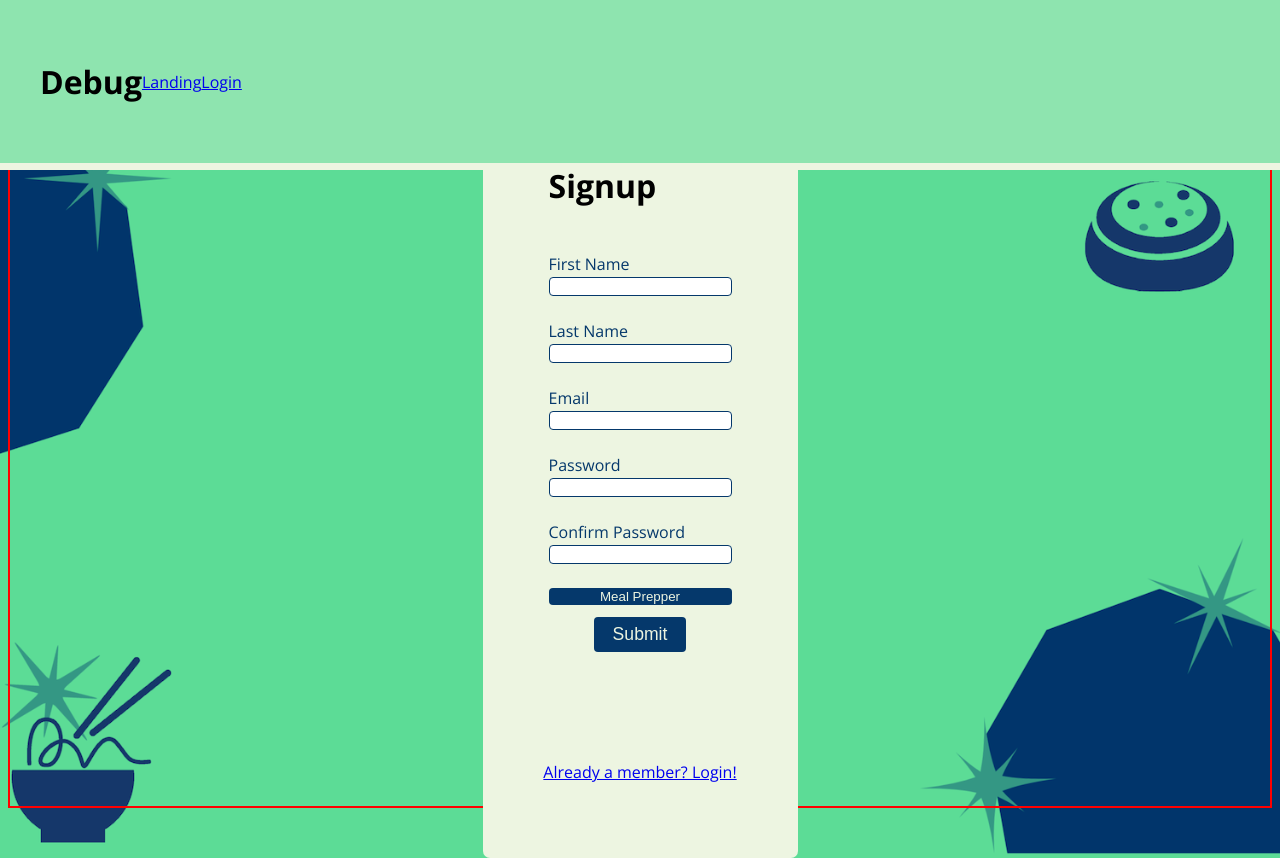
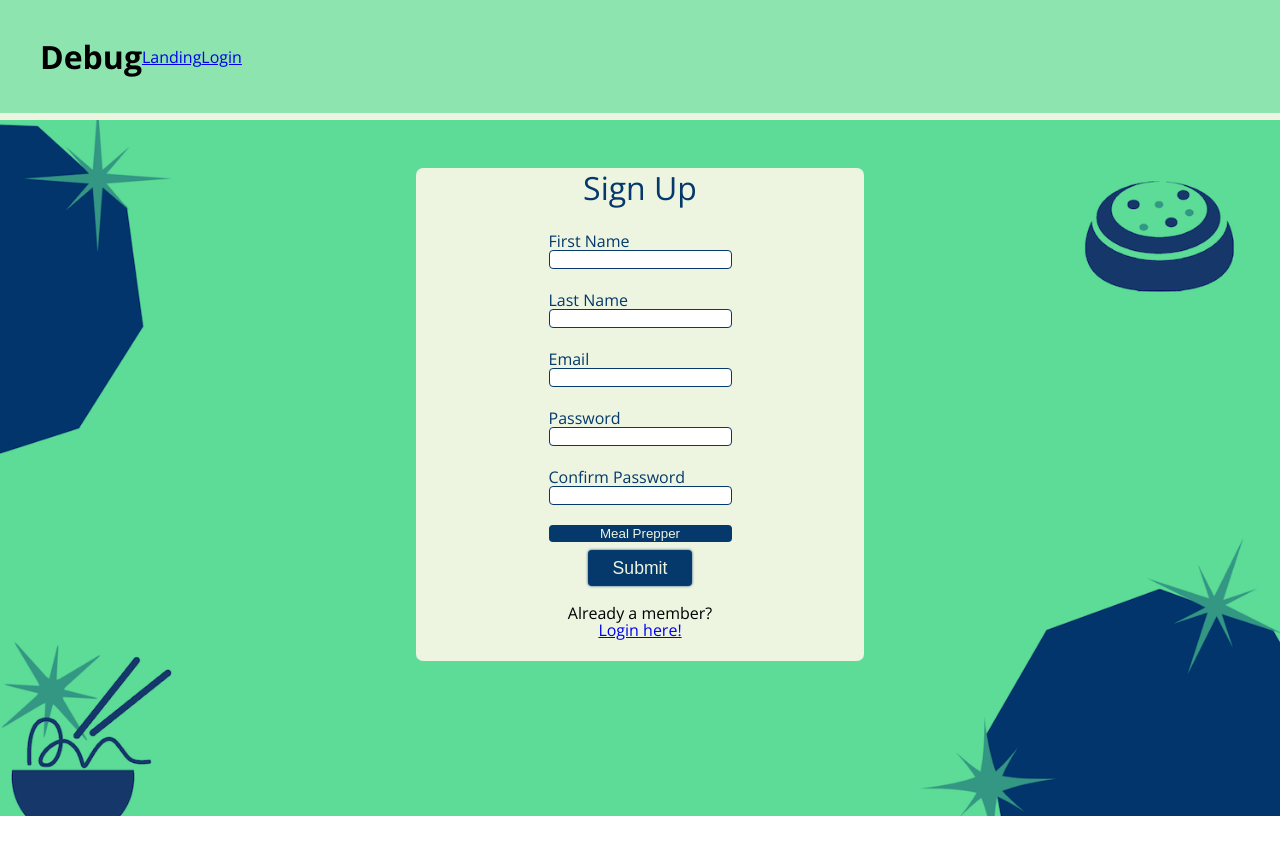
Before and after one commit to gabrielleford/mealPrepMarketClient, a React (Create React App) app: page /register in a window 1280 px wide. After the commit the page ends 816 px from the top, so only its background shows below. Built offline with nearby package versions, Linux system fonts and the light colour scheme.

Commit message:
most of signup styled

```diff
--- a/src/components/Auth/AuthElements.tsx
+++ b/src/components/Auth/AuthElements.tsx
@@ -1,8 +1,15 @@
 import { Link } from "react-router-dom";
 import styled from "styled-components";
 
-//** LOGIN STYLE ** //
+//TODO: Style meal prep button & responsiveness
 
+//-------------------------------------------//
+
+
+//            ** LOGIN STYLE **             //
+
+
+//------------------------------------------//
 // * Main div * //
 export const LoginContainer = styled.div`
   padding: 48px 0;
@@ -21,7 +28,7 @@ export const LoginWrapper = styled.div`
   align-items: center;
   justify-content: center;
   height: 50vh;
-  margin: auto auto 8vh auto;
+  margin: auto;
   border-radius: 7px;
   padding: 30px 0 20px 0px;
   background: #edf5e1;
@@ -62,8 +69,15 @@ export const LoginSubmit = styled.button`
   background: #05386b;
   border: none;
   border-radius: 4px;
+  box-shadow: 0 0 2px 1px rgba(5, 56, 107, 0.4);
   font-size: 1.1rem;
   padding: 7px 0;
+
+  &:hover {
+    color: #05386b;
+    background: #5cdb95;
+    box-shadow: 0 0 2px 1px rgba(92, 219, 149, 0.4);
+  }
 `
 
 // * New to Meal Prep Market? * //
@@ -86,28 +100,31 @@ export const LoginRoute = styled(Link)`
   }
 `
 
-// ** SIGN UP STYLE ** //
+//-------------------------------------------//
 
+
+//           ** SIGN UP STYLE **            //
+
+
+//------------------------------------------//
 // * Main Div * //
 export const SignupContainer = styled.div`
-  padding: 48px 0;
+  padding: 20vh 0;
   display: flex;
   justify-content: center;
   align-items: center;
   max-width: 2000px;
   height: 100vh;
   transition: all 0.3s ease-in-out;
-  border: solid 2px red;
 `
 
 // * Wrapper * //
 export const SignupWrapper = styled.div`
-  width: 25%;
+  width: 35vw;
   display: grid;
   align-items: center;
   justify-content: center;
-  height: 100vh;
-  margin: auto auto 8vh auto;
+  margin: auto;
   border-radius: 7px;
   padding: 30px 0 20px 0px;
   background: #edf5e1;
@@ -125,7 +142,7 @@ export const SignupH1 = styled.h1`
 export const SignupForm = styled.form`
   display: grid;
   justify-content: center;
-  grid-gap: 3vh;
+  grid-gap: 2.5vh;
 `
 
 // * Input * //
@@ -136,23 +153,31 @@ export const SignupInput = styled.input`
 
 // * Labels * //
 export const SignupLabel = styled.label`
-  margin-bottom: -5vh;
+  margin-bottom: -2.8vh;
   color: #05386b;
 `
 
 // * Submit Button * //
 export const SignupSubmit = styled.button`
-  width: 50%;
+  width: 57%;
   margin: -1.5vh auto 0 auto;
   color: #edf5e1;
   background: #05386b;
   border: none;
   border-radius: 4px;
+  box-shadow: 0 0 2px 1px rgba(5, 56, 107, 0.4);
   font-size: 1.1rem;
-  padding: 7px 0;
+  padding: 7.5px 0;
+  transition: all 0.3s ease-in-out;
+
+  &:hover {
+    color: #05386b;
+    background: #5cdb95;
+    box-shadow: 0 0 2px 1px rgba(92, 219, 149, 0.4);
+  }
 `
 
-// * New to Meal Prep Market? * //
+// * Already have an account? * //
 export const SignupP = styled.p`
   text-align: center;
   transition: all 0.3s ease-in-out;
@@ -162,7 +187,7 @@ export const SignupP = styled.p`
   }
 `
 
-// * Sign up Here * //
+// * Login Here * //
 export const SignupRoute = styled(Link)`
   text-align: center;
   margin-top: -2.7vh;
--- a/src/components/Auth/Login.tsx
+++ b/src/components/Auth/Login.tsx
@@ -2,6 +2,8 @@ import React from 'react';
 import { Navigate} from 'react-router-dom';
 import APIURL from '../helpers/environments';
 import {LoginContainer, LoginForm, LoginH1, LoginInput, LoginLabel, LoginP, LoginRoute, LoginSubmit, LoginWrapper} from './AuthElements';
+
+//TODO: Need to set up form validation
 
 export type LoginProps = {
   email: string,
--- a/src/components/Auth/Signup.tsx
+++ b/src/components/Auth/Signup.tsx
@@ -1,7 +1,7 @@
 import React from 'react';
 import { Link, Navigate } from 'react-router-dom';
 import APIURL from '../helpers/environments';
-import { SignupContainer, SignupForm, SignupInput, SignupLabel, SignupSubmit, SignupWrapper, RoleBtn } from './AuthElements';
+import { SignupContainer, SignupForm, SignupInput, SignupLabel, SignupSubmit, SignupWrapper, RoleBtn, SignupRoute, SignupP, SignupH1 } from './AuthElements';
 // import { signupValidation } from '../helpers/FormValidation';
 
 //TODO: Need to set up form validation
@@ -105,8 +105,8 @@ class Signup extends React.Component<{}, Props> {
       return (
         <SignupContainer>
           <SignupWrapper>
+            <SignupH1>Sign Up</SignupH1>
             <SignupForm onSubmit={this.registerUser}>
-            <h1>Signup</h1>
               <SignupLabel htmlFor='firstName'>First Name</SignupLabel>
               <SignupInput type='text' name='firstName' value={this.state.firstName} onChange={this.handleChange} />
               <SignupLabel htmlFor='lastName'>Last Name</SignupLabel>
@@ -119,7 +119,8 @@ class Signup extends React.Component<{}, Props> {
               <RoleBtn onClick={this.changeRole}>Meal Prepper</RoleBtn>
               <SignupSubmit type='submit'>Submit</SignupSubmit>
             </SignupForm>
-            <Link to='/login'>Already a member? Login!</Link>
+            <SignupP>Already a member?</SignupP>
+            <SignupRoute to='/login'>Login here!</SignupRoute>
             {this.state.responseCode === 201 && <Navigate to='/' replace={true} />}
           </SignupWrapper>
         </SignupContainer>
--- a/src/components/navbar/NavbarElements.tsx
+++ b/src/components/navbar/NavbarElements.tsx
@@ -3,7 +3,7 @@ import styled from "styled-components";
 
 export const Header = styled.header`
   max-height: 180px;
-  height: 180px;
+  height: 130px;
   width: 100%;
   background: #8EE4AF;
   display: flex;
@@ -17,27 +17,27 @@ export const Header = styled.header`
   z-index: 999;
 
   @media screen and (max-width: 1407px){
-    max-height: 170px;
+    max-height: 120px;
     height: 170px;
   }
 
   @media screen and (max-width: 1215px) {
-    max-height: 160px;
+    max-height: 110px;
     height: 160px;
   }
 
   @media screen and (max-width: 1032px) {
-    max-height: 140px;
+    max-height: 90px;
     height: 140px;
   }
 
   @media screen and (max-width: 768px) {
-    max-height: 120px;
+    max-height: 70px;
     height: 120px;
   }
 
   @media screen and (max-width: 480px) {
-    max-height: 120px;
+    max-height: 70px;
     height: 120px;
   }
 `
```
